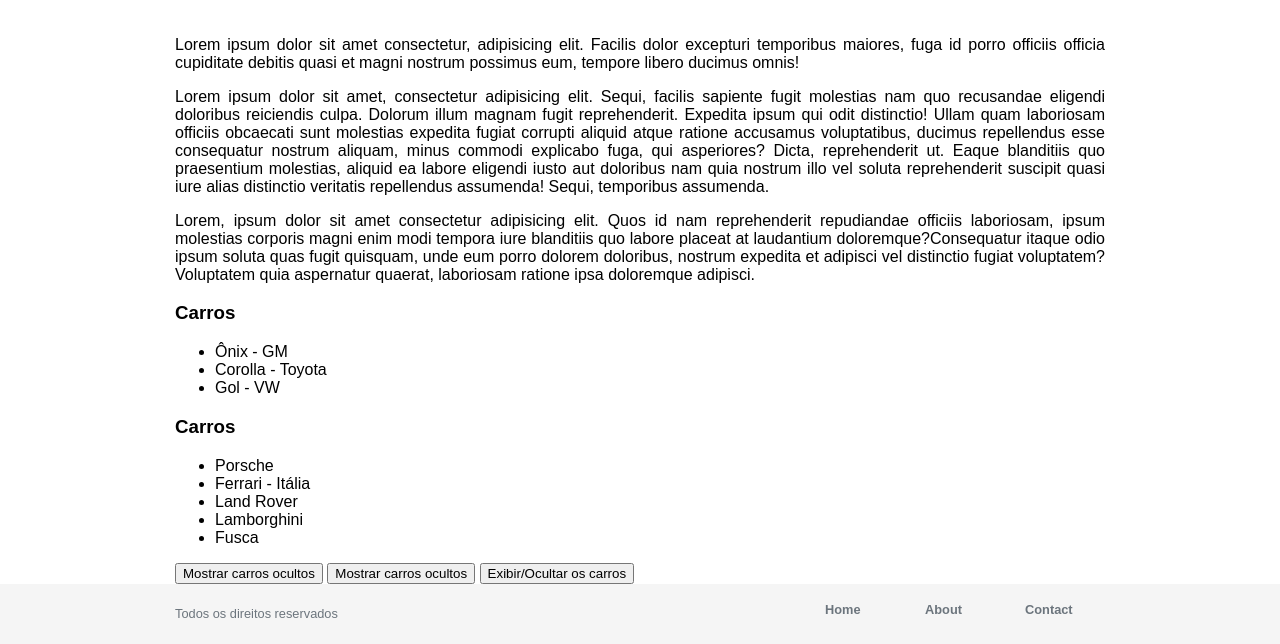
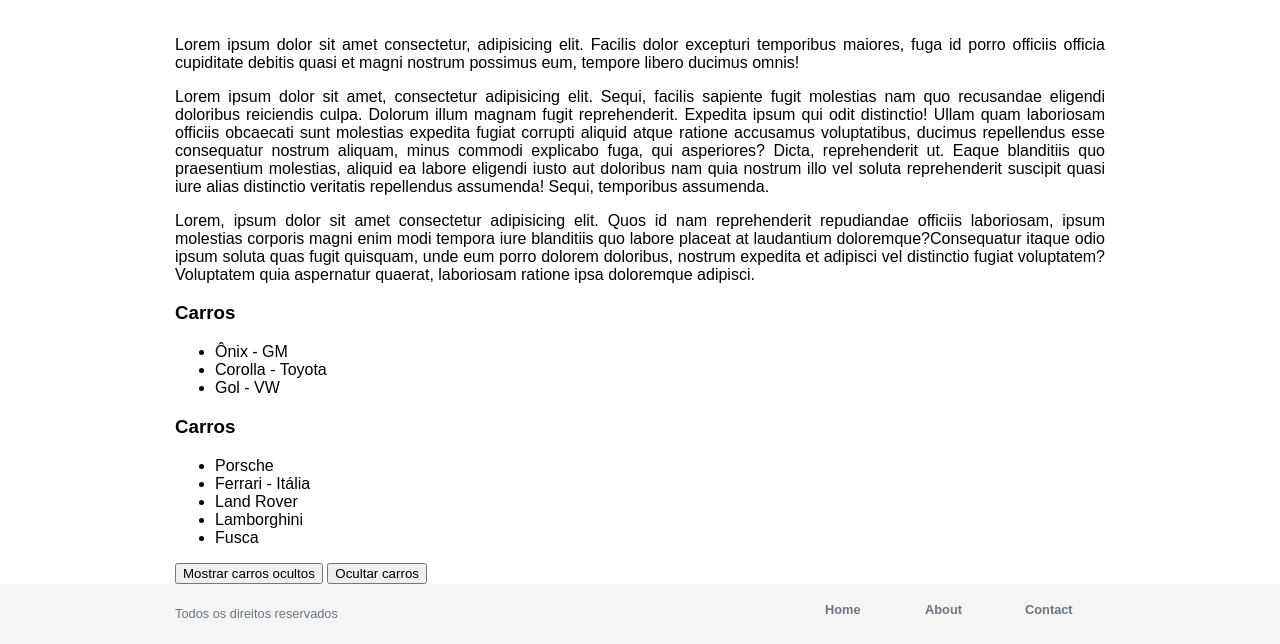
Before and after one commit to regislopeseso/jQuery_Curso_COMPLETO_com_Projetos_Reais, a plain HTML site: page index.html in a window 1280 px wide. Shown: the part 616-1260 px from the top of the page. Drawn offline with Linux system fonts and the light colour scheme.

Commit message:
Add class 18. Seletores - filtro de visibilidade 2

```diff
--- a/index.html
+++ b/index.html
@@ -134,9 +134,7 @@
         </div>
 
         <button type="button" id="show_cars">Mostrar carros ocultos</button>
-        <button type="button" id="show_cars">Mostrar carros ocultos</button>
-
-        <button type="button" id="toggle_cars">Exibir/Ocultar os carros</button>
+        <button type="button" id="hide_cars">Ocultar carros</button>
       </main>
     </section>
 
@@ -161,7 +159,7 @@
         $(".cars_list li:hidden").css("text-decoration", "underline").show();
       });
 
-      $("#toggle_cars").click(function () {
+      $("#hide_cars").click(function () {
         $(".cars_list li:visible").hide();
       });
     </script>
```
